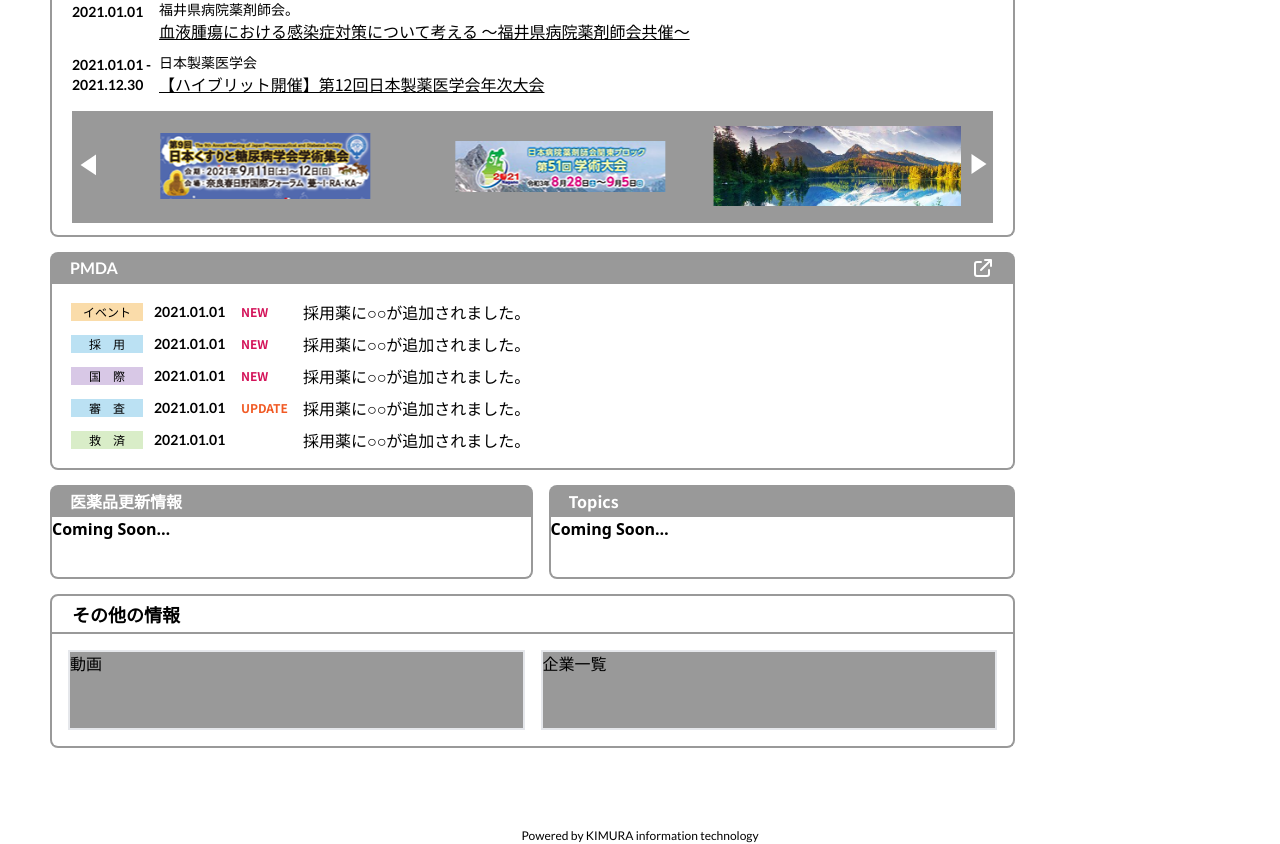
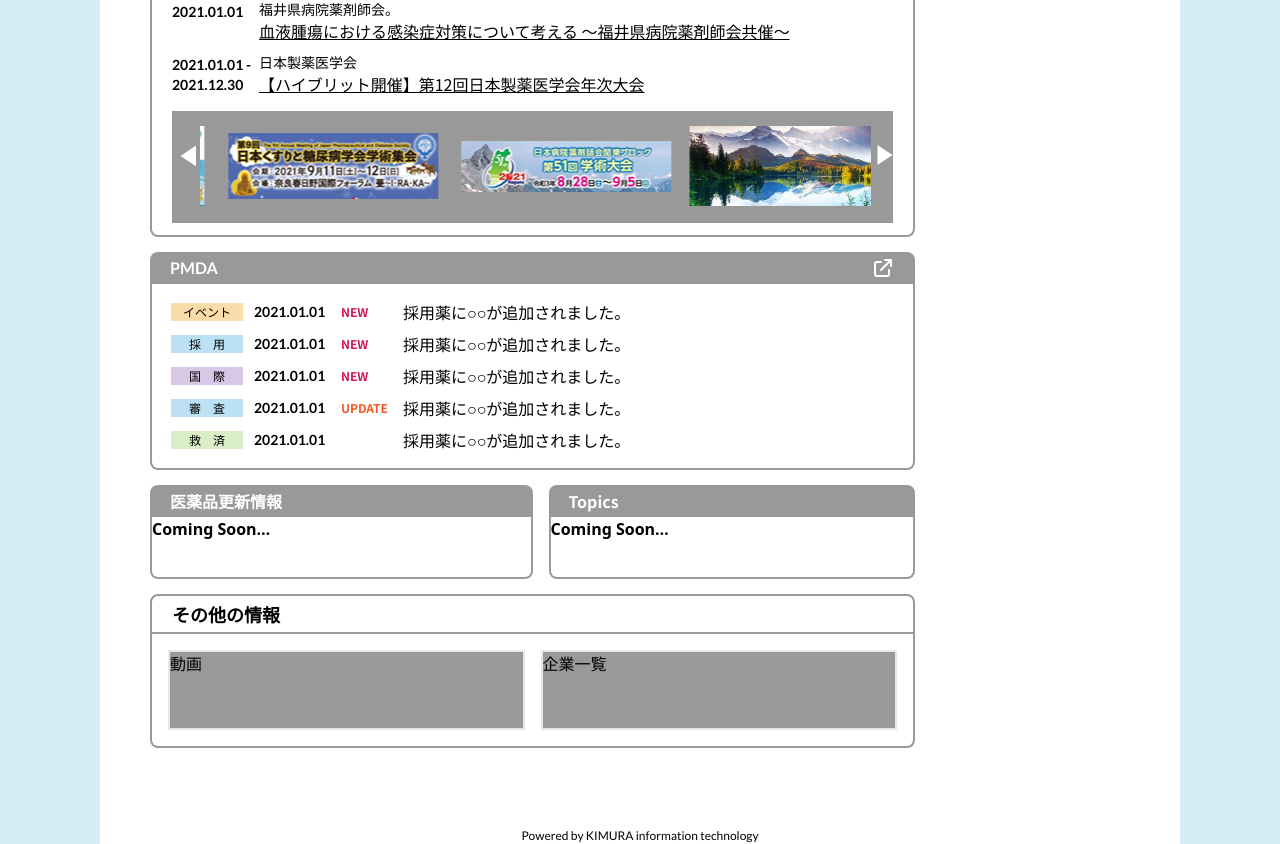
Before and after one commit to chenguowei983124/newui-aipharma, a Vue app: page /#/ in a window 1280 px wide. Shown: the part 880-1724 px from the top of the page. Built offline with nearby package versions, Linux system fonts and the light colour scheme; the HTML template or start-up script is replaced by a standard one.

Commit message:
1080サイズ追加

```diff
--- a/tailwind.config.js
+++ b/tailwind.config.js
@@ -73,6 +73,7 @@ module.exports = {
         '93.75': '23.4375rem',
         // 484px
         '121': '30.25rem',
+        '270': '67.5rem',
 
       },
       maxHeight: {
```
